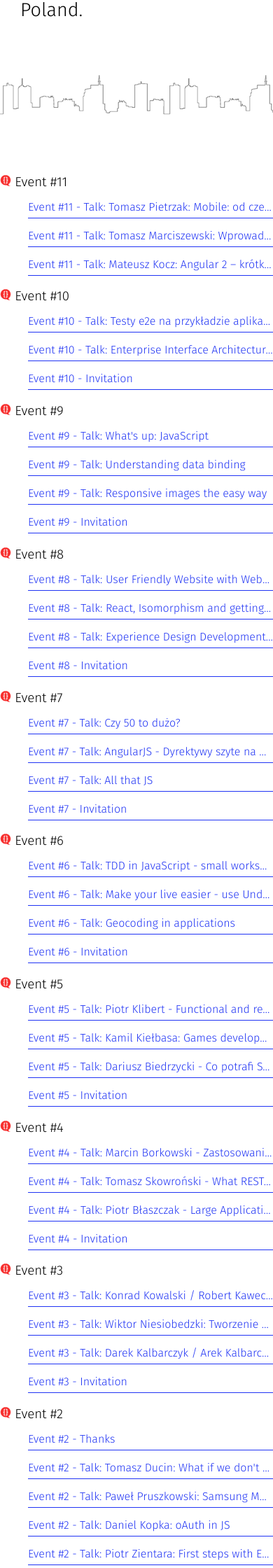
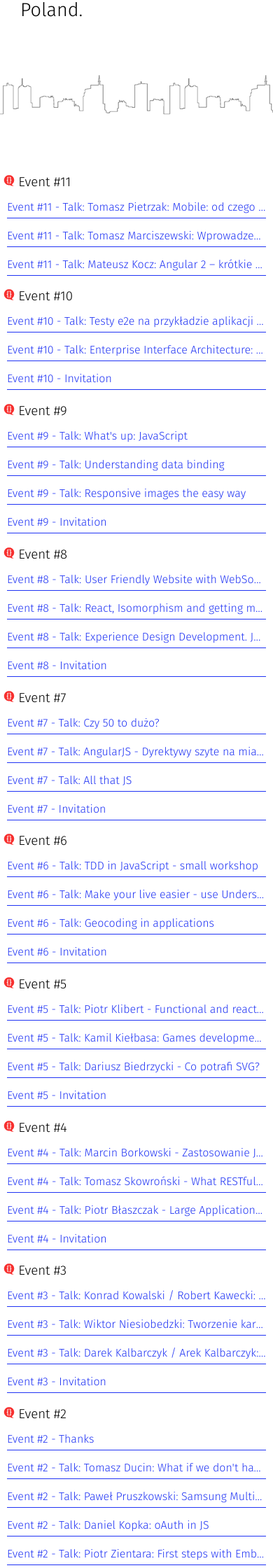
Before and after one commit to aksrugiw/warsawjs.com, a Jekyll site: the page built from index.html, in a window 390 px wide. Shown: the part 404-2644 px from the top of the page at 70% size. Built offline with Jekyll 4.4.1, drawn with Linux system fonts in a browser that asks for light colours.

Commit message:
Add margin for mobile version.

```diff
--- a/assets/styles/default.css
+++ b/assets/styles/default.css
@@ -154,6 +154,12 @@ main {
     padding: 0;
 }
 
+@media (min-width: 240px) and (max-width: 590px) {
+    #posts ul {
+        padding: 0 5px;
+    }
+}
+
 #posts h3 {
     font-family: 'Fira Sans', sans-serif;
     font-weight: 300;
```
